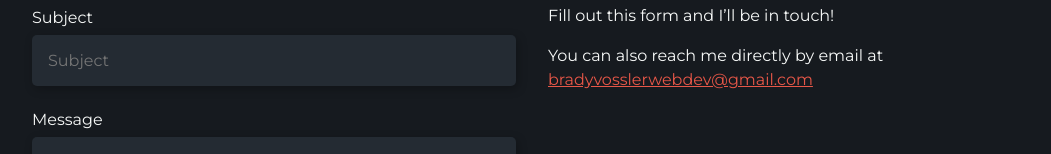
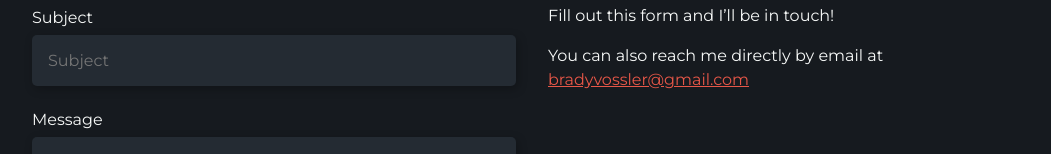
Before and after one commit to vosslerbr/gatsby-portfolio, a Gatsby site: page /contact in a window 1280 px wide. Shown: the part 288-442 px from the top of the page, without its empty margins (108-1159 px from the left). Built offline with nearby package versions, Linux system fonts and the light colour scheme; Gatsby itself is replaced by a stand-in of ours.

Commit message:
Update contact-content.js

```diff
--- a/src/components/contact-content.js
+++ b/src/components/contact-content.js
@@ -20,8 +20,8 @@ export default function ContactContent() {
       <p>Fill out this form and I’ll be in touch!</p>
       <p>
         You can also reach me directly by email at{" "}
-        <a href="mailto:bradyvosslerwebdev@gmail.com" className="link">
-          bradyvosslerwebdev@gmail.com
+        <a href="mailto:bradyvossler@gmail.com" className="link">
+          bradyvossler@gmail.com
         </a>
       </p>
     </ContactContentStyles>
```
